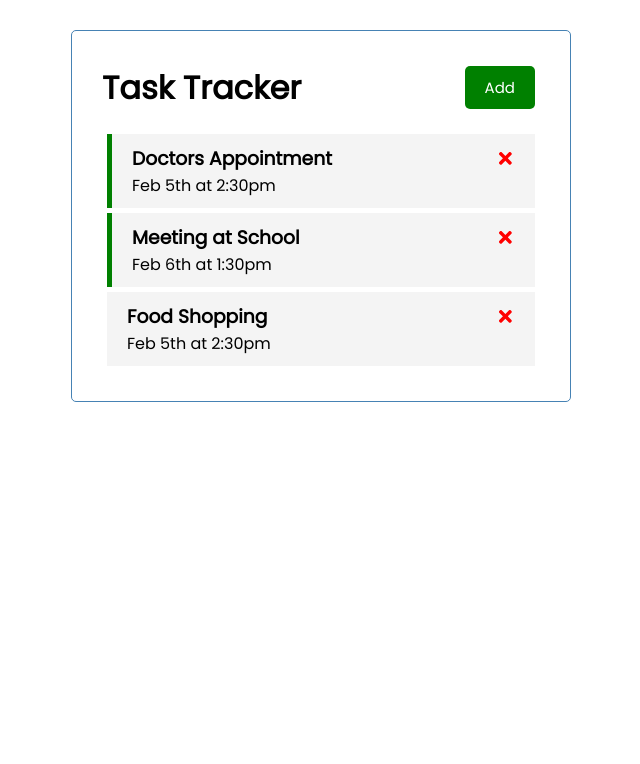
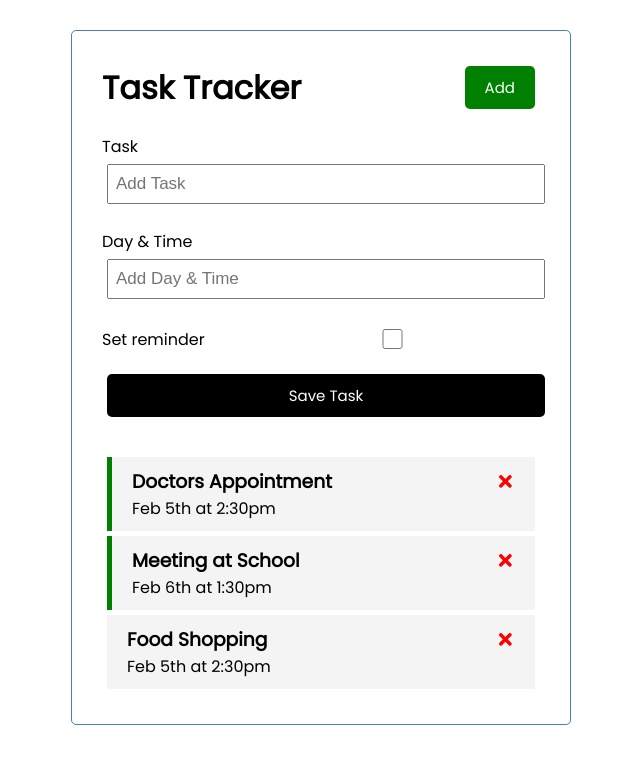
Before and after one commit to p-koskey/task-tracker, a React (Create React App) app: page / in a window 1280 px wide. Shown: the top 764 px of the page, without its empty margins (319-959 px from the left). Built offline with nearby package versions, Linux system fonts and the light colour scheme.

Commit message:
create form to add tasks

```diff
--- a/src/App.js
+++ b/src/App.js
@@ -1,6 +1,8 @@
+import { useState } from 'react'
 import Header from './components/Header'
 import Tasks from './components/Tasks'
-import { useState } from 'react'
+import AddTask from './components/AddTask'
+
 
 function App() {
    const [tasks, setTasks] = useState([
@@ -35,6 +37,7 @@
   return (
     <div className="container">
       <Header></Header>
+      <AddTask/>
       {tasks.length > 0 ?<Tasks tasks={tasks} onDelete={deleteTask} onToggle={toggleReminder}/>: <h3 style={{color:'blue'}}>No Tasks To Show</h3>}
 
     </div>
--- /dev/null
+++ b/src/components/AddTask.js
@@ -0,0 +1,31 @@
+import {useState} from 'react'
+
+const AddTask = () => {
+ const [text, setText] = useState('')
+ const [day, setDay] = useState('')
+ const [reminder, setReminder] = useState(false)
+ return (
+  <form className='add-form'>
+
+   <div className='form-control'>
+    <label >Task</label>
+    <input type='text' placeholder='Add Task' value={text} onChange={(e) => setText(e.target.value)}/>
+   </div>
+
+    <div className='form-control'>
+    <label >Day & Time</label>
+    <input type='text' placeholder='Add Day & Time' value={day} onChange={(e) => setDay(e.target.value)}/>
+   </div>
+
+    <div className='form-control form-control-check'>
+    <label >Set reminder</label>
+    <input type='checkbox' value={reminder} onChange={(e) => setReminder(e.currentTarget.checked)}/>
+   </div>
+
+   <input type='submit' value='Save Task' className='btn btn-block'/>
+
+  </form>
+ )
+}
+
+export default AddTask
--- a/src/index.css
+++ b/src/index.css
@@ -70,3 +70,37 @@
 .task.reminder {
   border-left: 5px solid green;
 }
+.add-form {
+  margin-bottom: 40px;
+}
+
+.form-control {
+  margin: 20px 0;
+}
+
+.form-control label {
+  display: block;
+}
+
+.form-control input {
+  width: 100%;
+  height: 40px;
+  margin: 5px;
+  padding: 3px 7px;
+  font-size: 17px;
+}
+
+.form-control-check {
+  display: flex;
+  align-items: center;
+  justify-content: space-between;
+}
+
+.form-control-check label {
+  flex: 1;
+}
+
+.form-control-check input {
+  flex: 2;
+  height: 20px;
+}
```
Also changed, not shown: 1 other file (tests, documents, lock files or other folders).
